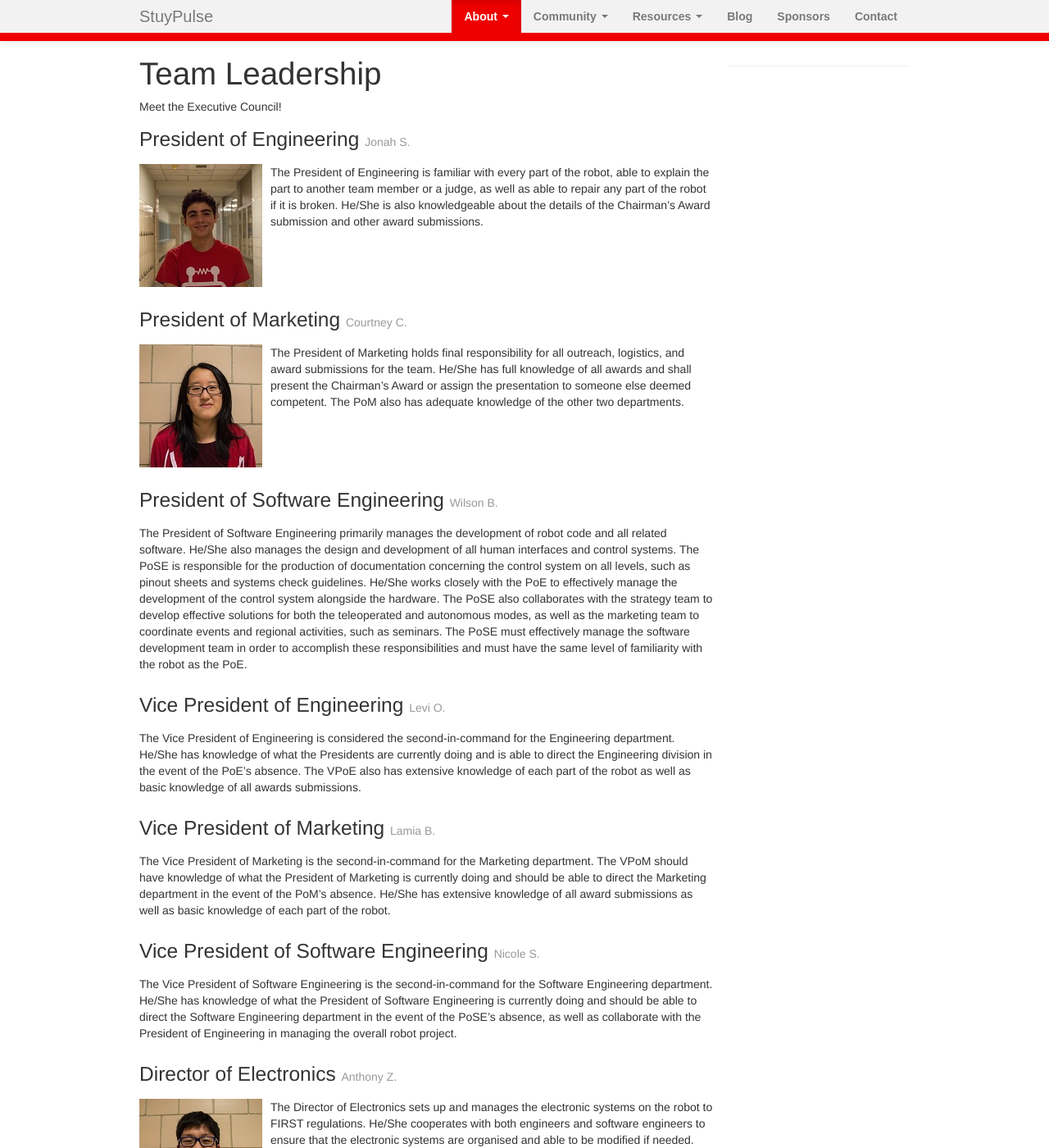
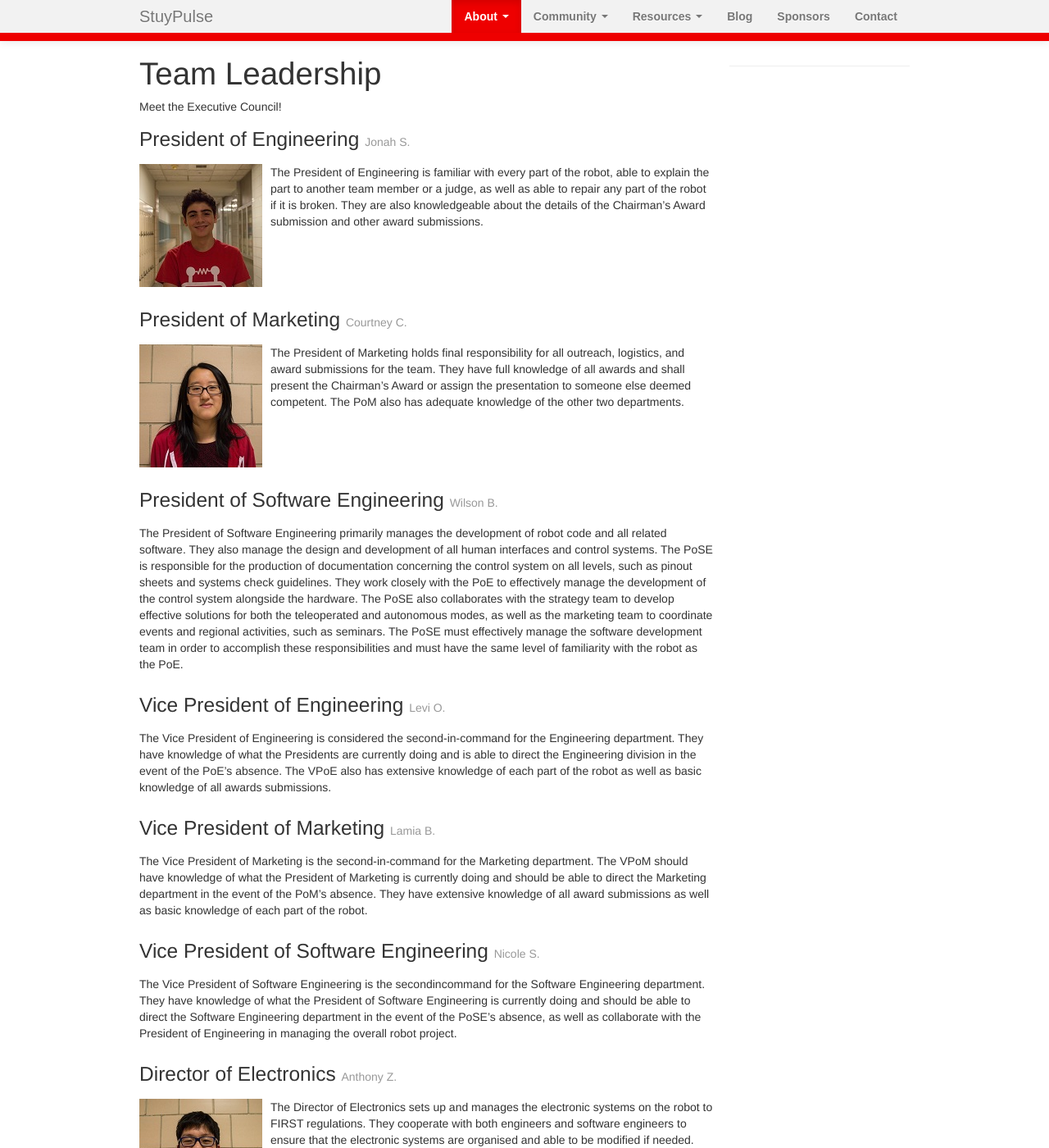
Before and after one commit to StuyPulse/team694.github.io, a Jekyll site: the page built from about/ec/index.md, in a window 1280 px wide and 1400 px high. Shown: the whole window at 82% size. Built offline with Jekyll 4.4.1, drawn with Linux system fonts in a browser that asks for light colours; nearby versions of some CDN libraries; some of the changed text lies outside the part shown.

Commit message:
Update ec descriptions to match the charter

```diff
--- a/about/ec/index.md
+++ b/about/ec/index.md
@@ -9,43 +9,43 @@ Meet the Executive Council!
 ### President of Engineering <small>{{ site.data.ec.poe.name }}</small>
 <div markdown="1" class="ec-description">
 {% if site.data.ec.poe.photo %} <img src="{{ site.data.ec.poe.photo }}" class="ec-photo" alt="President of Engineering"> {% endif %}
-The President of Engineering is familiar with every part of the robot, able to explain the part to another team member or a judge, as well as able to repair any part of the robot if it is broken. He/She is also knowledgeable about the details of the Chairman’s Award submission and other award submissions.
+The President of Engineering is familiar with every part of the robot, able to explain the part to another team member or a judge, as well as able to repair any part of the robot if it is broken. They are also knowledgeable about the details of the Chairman’s Award submission and other award submissions.
 </div>
 
 ### President of Marketing <small>{{ site.data.ec.pom.name }}</small>
 <div markdown="1" class="ec-description">
 {% if site.data.ec.pom.photo %} <img src="{{ site.data.ec.pom.photo }}" class="ec-photo" alt="President of Marketing"> {% endif %}
-The President of Marketing holds final responsibility for all outreach, logistics, and award submissions for the team. He/She has full knowledge of all awards and shall present the Chairman’s Award or assign the presentation to someone else deemed competent. The PoM also has adequate knowledge of the other two departments.
+The President of Marketing holds final responsibility for all outreach, logistics, and award submissions for the team. They have full knowledge of all awards and shall present the Chairman’s Award or assign the presentation to someone else deemed competent. The PoM also has adequate knowledge of the other two departments.
 </div>
 
 ### President of Software Engineering <small>{{ site.data.ec.pse.name }}</small>
 <div markdown="1" class="ec-description">
 {% if site.data.ec.pse.photo %} <img src="{{ site.data.ec.pse.photo }}" class="ec-photo" alt="President of Software Engineering"> {% endif %}
-The President of Software Engineering primarily manages the development of robot code and all related software. He/She also manages the design and development of all human interfaces and control systems. The PoSE is responsible for the production of documentation concerning the control system on all levels, such as pinout sheets and systems check guidelines. He/She works closely with the PoE to effectively manage the development of the control system alongside the hardware. The PoSE also collaborates with the strategy team to develop effective solutions for both the teleoperated and autonomous modes, as well as the marketing team to coordinate events and regional activities, such as seminars. The PoSE must effectively manage the software development team in order to accomplish these responsibilities and must have the same level of familiarity with the robot as the PoE.
+The President of Software Engineering primarily manages the development of robot code and all related software. They also manage the design and development of all human interfaces and control systems. The PoSE is responsible for the production of documentation concerning the control system on all levels, such as pinout sheets and systems check guidelines. They work closely with the PoE to effectively manage the development of the control system alongside the hardware. The PoSE also collaborates with the strategy team to develop effective solutions for both the teleoperated and autonomous modes, as well as the marketing team to coordinate events and regional activities, such as seminars. The PoSE must effectively manage the software development team in order to accomplish these responsibilities and must have the same level of familiarity with the robot as the PoE.
 </div>
 
 ### Vice President of Engineering <small>{{ site.data.ec.vpoe.name }}</small>
 <div markdown="1" class="ec-description">
 {% if site.data.ec.vpoe.photo %} <img src="{{ site.data.ec.vpoe.photo }}" class="ec-photo" alt="Vice President of Engineering"> {% endif %}
-The Vice President of Engineering is considered the second-in-command for the Engineering department. He/She has knowledge of what the Presidents are currently doing and is able to direct the Engineering division in the event of the PoE’s absence. The VPoE also has extensive knowledge of each part of the robot as well as basic knowledge of all awards submissions.
+The Vice President of Engineering is considered the second-in-command for the Engineering department. They have knowledge of what the Presidents are currently doing and is able to direct the Engineering division in the event of the PoE’s absence. The VPoE also has extensive knowledge of each part of the robot as well as basic knowledge of all awards submissions.
 </div>
 
 ### Vice President of Marketing <small>{{ site.data.ec.vpom.name }}</small>
 <div markdown="1" class="ec-description">
 {% if site.data.ec.vpom.photo %} <img src="{{ site.data.ec.vpom.photo }}" class="ec-photo" alt="Vice President of Marketing"> {% endif %}
-The Vice President of Marketing is the second-­in-­command for the Marketing department. The VPoM should have knowledge of what the President of Marketing is currently doing and should be able to direct the Marketing department in the event of the PoM’s absence. He/She has extensive knowledge of all award submissions as well as basic knowledge of each part of the robot.
+The Vice President of Marketing is the second-­in-­command for the Marketing department. The VPoM should have knowledge of what the President of Marketing is currently doing and should be able to direct the Marketing department in the event of the PoM’s absence. They have extensive knowledge of all award submissions as well as basic knowledge of each part of the robot.
 </div>
 
 ### Vice President of Software Engineering <small>{{ site.data.ec.vpse.name }}</small>
 <div markdown="1" class="ec-description">
 {% if site.data.ec.vpse.photo %} <img src="{{ site.data.ec.vpse.photo }}" class="ec-photo" alt="Vice President of Software Engineering"> {% endif %}
-The Vice President of Software Engineering is the second­-in-­command for the Software Engineering department. He/She has knowledge of what the President of Software Engineering is currently doing and should be able to direct the Software Engineering department in the event of the PoSE’s absence, as well as collaborate with the President of Engineering in managing the overall robot project.
+The Vice President of Software Engineering is the second­in­command for the Software Engineering department. They have knowledge of what the President of Software Engineering is currently doing and should be able to direct the Software Engineering department in the event of the PoSE’s absence, as well as collaborate with the President of Engineering in managing the overall robot project.
 </div>
 
 ### Director of Electronics <small>{{ site.data.ec.electronics.name }}</small>
 <div markdown="1" class="ec-description">
 {% if site.data.ec.electronics.photo %} <img src="{{ site.data.ec.electronics.photo }}" class="ec-photo" alt="Director of Electronics"> {% endif %}
-The Director of Electronics sets up and manages the electronic systems on the robot to FIRST regulations. He/She cooperates with both engineers and software engineers to ensure that the electronic systems are organised and able to be modified if needed. The DoE is also responsible for the education of other members in the electronics sub­department.
+The Director of Electronics sets up and manages the electronic systems on the robot to FIRST regulations. They cooperate with both engineers and software engineers to ensure that the electronic systems are organised and able to be modified if needed. The DoE is also responsible for the education of other members in the electronics sub­department.
 </div>
 
 ### Assistant Director of Electronics <small>{{ site.data.ec.adoe.name }}</small>
@@ -57,7 +57,7 @@ The Assistant Director of Electronics is familiar with all aspects of the electr
 ### Director of Lab Operations and Safety <small>{{ site.data.ec.lab-ops.name }}</small>
 <div markdown="1" class="ec-description">
 {% if site.data.ec.lab-ops.photo %} <img src="{{ site.data.ec.lab-ops.photo }}" class="ec-photo" alt="Director of Lab Operations"> {% endif %}
-The Director of Lab Operations and Safety, at the highest level, is responsible for the smooth running of the team’s workspaces. He/She is responsible for keeping a detailed inventory of the tools and construction materials in the laboratory as well as a record of materials used in the construction of the robot. The DoLOS is also responsible for ensuring that all necessary safety rules are observed in the lab during build season. The DoLOS will automatically be appointed Safety Captain at the competition and will be responsible for carrying out all duties therein.
+The Director of Lab Operations and Safety, at the highest level, is responsible for the smooth running of the team’s workspaces. They are responsible for keeping a detailed inventory of the tools and construction materials in the laboratory as well as a record of materials used in the construction of the robot. The DoLOS is also responsible for ensuring that all necessary safety rules are observed in the lab during build season. The DoLOS will automatically be appointed Safety Captain at the competition and will be responsible for carrying out all duties therein.
 </div>
 
 ### Director of Procurement <small>{{ site.data.ec.procurement.name }}</small>
@@ -111,11 +111,11 @@ The Primary Machinist is responsible for the maintaining the mill, lathe, and th
 ### Director of Field Construction <small>{{ site.data.ec.field.name }}</small>
 <div markdown="1" class="ec-description">
 {% if site.data.ec.field.photo %} <img src="{{ site.data.ec.field.photo }}" class="ec-photo" alt="Director of Field Construction"> {% endif %}
-It is the job of the Director of Field Construction to construct the field of the released game with acceptable accuracy. For each function that the robot has to perform, it is this person’s responsibility to ensure that at least one set of the field elements involved in that task is procured and produced. However, the DoFC will also be responsible for all other fields, including FLL, FTC, and FRC fields. He/She is responsible for the upkeep of the shipping/robot crates and building new robot carts.
+It is the job of the Director of Field Construction to construct the field of the released game with acceptable accuracy. For each function that the robot has to perform, it is this person’s responsibility to ensure that at least one set of the field elements involved in that task is procured and produced. However, the DoFC will also be responsible for all other fields, including FLL, FTC, and FRC fields. They are responsible for the upkeep of the shipping/robot crates and building new robot carts.
 </div>
 
 ### Webmaster <small>{{ site.data.ec.webmaster.name }}</small>
 <div markdown="1" class="ec-description">
 {% if site.data.ec.webmaster.photo %} <img src="{{ site.data.ec.webmaster.photo }}" class="ec-photo" alt="Webmaster"> {% endif %}
-The job of the Webmaster is to maintain the team website and any other websites created by the team. The Webmaster is to update the website with the most recent progress of the team and to upload any relevant pictures. He/She must also use the website to keep the team and any visitors to the website informed and interested.
+The job of the Webmaster is to maintain the team website and any other websites created by the team. The Webmaster is to update the website with the most recent progress of the team and to upload any relevant pictures. They must also use the website to keep the team and any visitors to the website informed and interested.
 </div>
```
